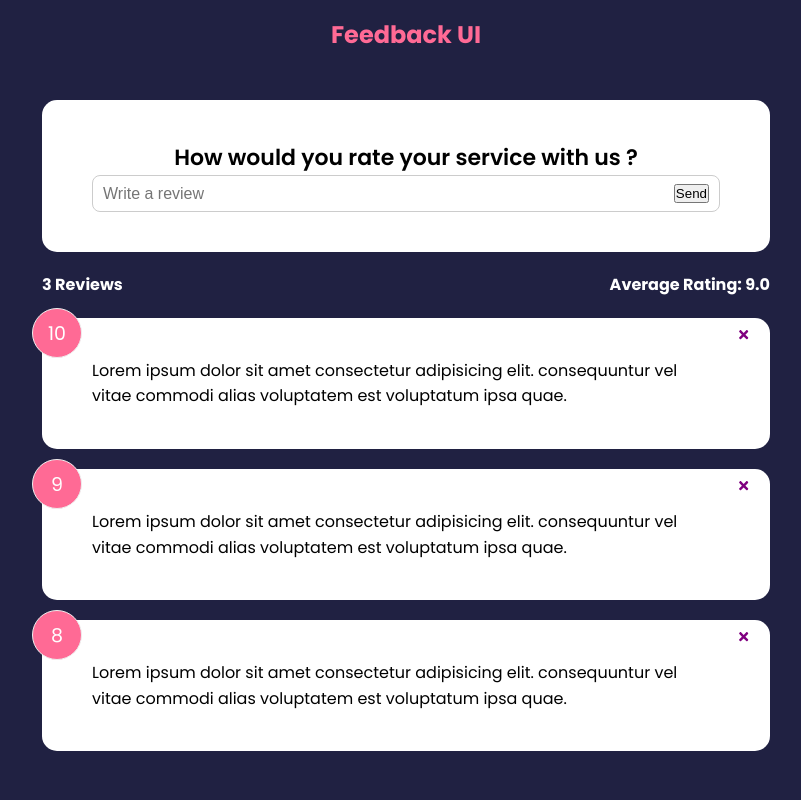
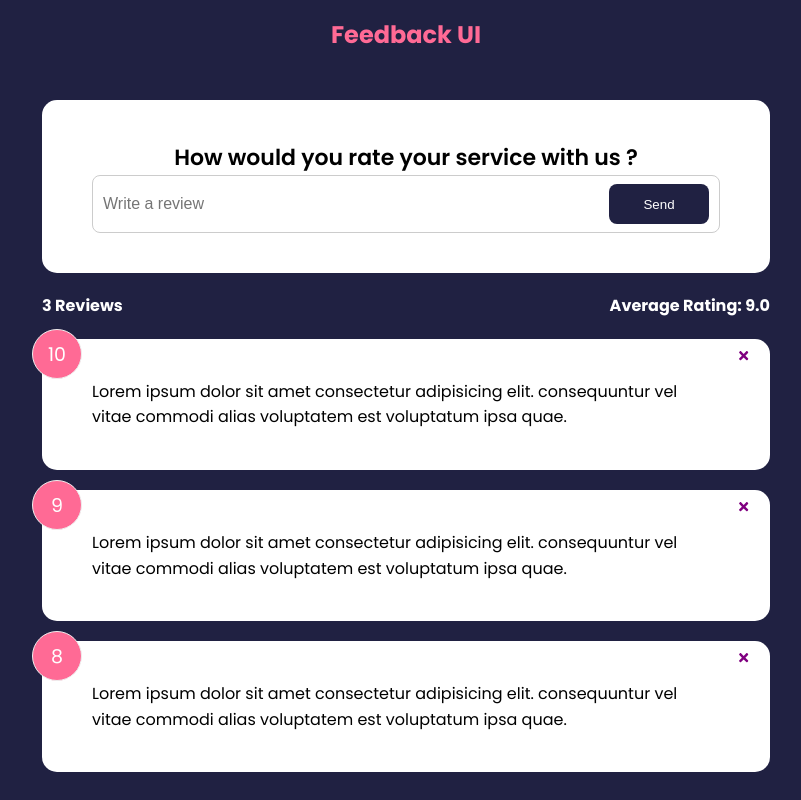
Before and after one commit to lvvNikolas/feed-back-app, a React (Create React App) app: page / in a window 1280 px wide. Shown: the whole page, without its empty margins (234-1035 px from the left). Built offline with nearby package versions, Linux system fonts and the light colour scheme.

Commit message:
section 4 lesson 002

```diff
--- a/src/components/FeedbackForm.jsx
+++ b/src/components/FeedbackForm.jsx
@@ -1,6 +1,7 @@
 import React from 'react'
 import {useState} from 'react'
 import Card from './shared/Card'
+import Button from './shared/Button'
 
 function FeedbackForm() {
     const [text, setText] = useState('')
@@ -14,7 +15,7 @@
             {/* @todo -rating select component */}
             <div className="input-group">
                 <input onChange={handleTextChange} type='text' placeholder='Write a review' value={text} />
-                <button type="submit">Send</button>
+                <Button type="submit">Send</Button>
             </div>
         </form>
     </Card>
--- /dev/null
+++ b/src/components/shared/Button.jsx
@@ -0,0 +1,24 @@
+import React from 'react'
+import PropTypes from 'prop-types'
+
+function Button({children, version, type, isDisabled,}) {
+  return (
+    <button type={type} disabled={isDisabled} className={`btn btn-${version}`}>
+        {children}
+    </button>
+  )
+}
+
+Button.defaultProps = {
+    version: 'primary',
+    type: 'button',
+    isDisabled: false,
+}
+
+Button.propTypes ={
+    children: PropTypes.node.isRequired,
+    type: PropTypes.string,
+    isDisabled: PropTypes.bool
+}
+
+export default Button
```
